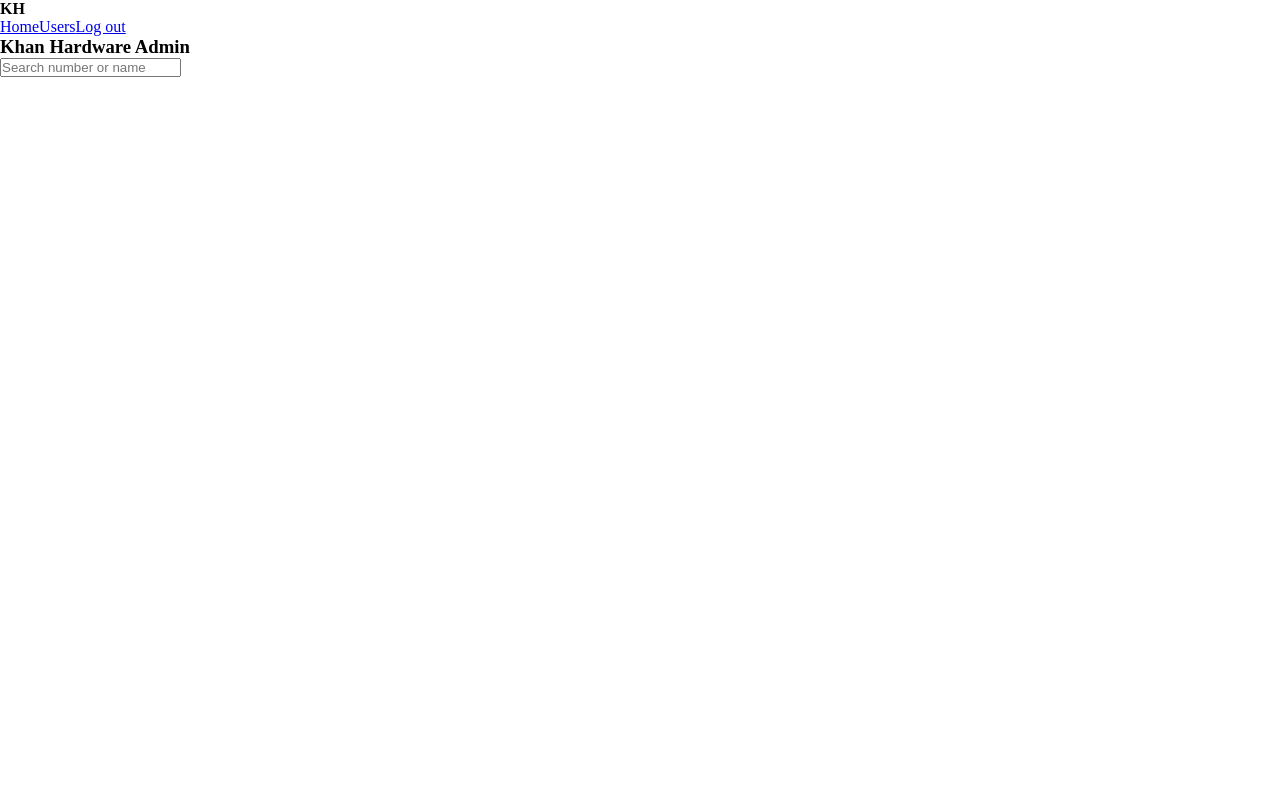
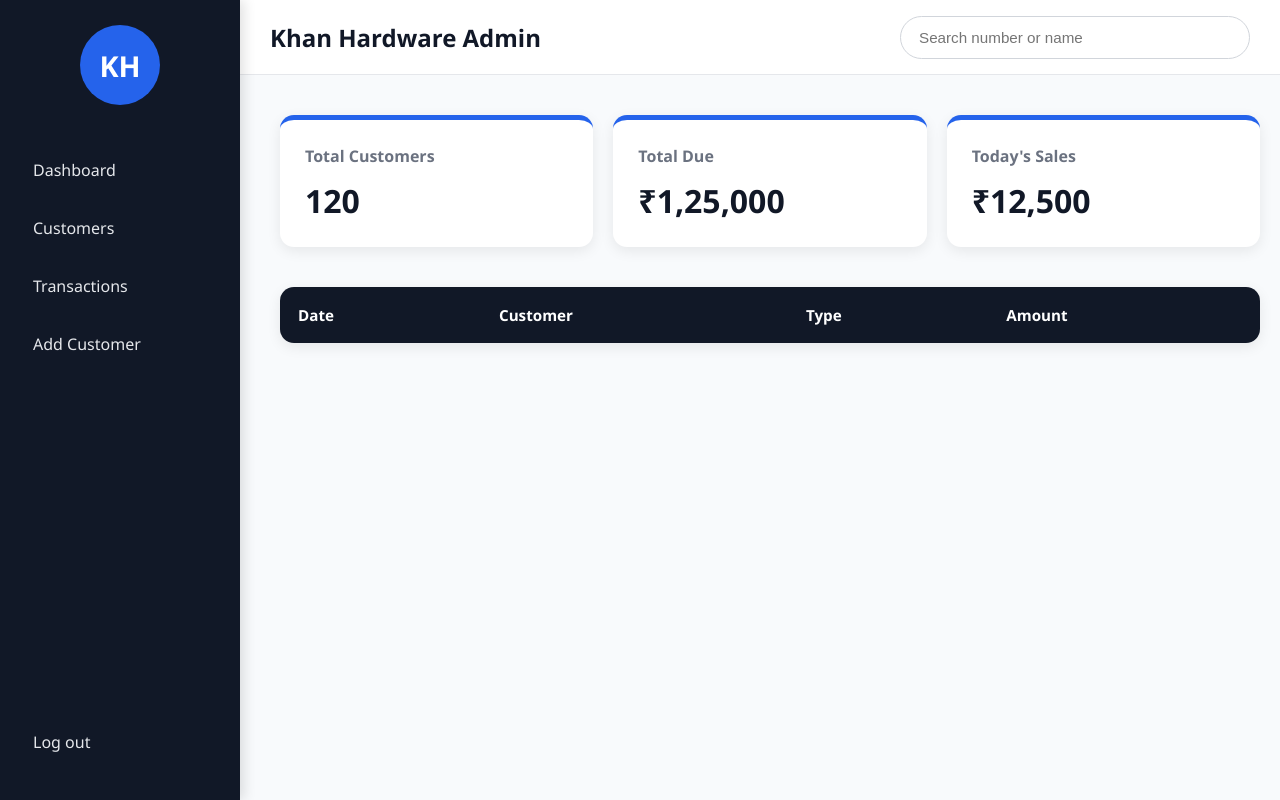
Before and after one commit to Mehranmir1750/Khan-Hardware, a React app in the folder frontend/: page /admin-dashboard in a window 1280 px wide. Built offline with nearby package versions, Linux system fonts and the light colour scheme; the HTML template or start-up script is replaced by a standard one.

Commit message:
admin panel homepage created

```diff
--- a/frontend/src/components/AdminNavbar.jsx
+++ b/frontend/src/components/AdminNavbar.jsx
@@ -1,3 +1,5 @@
+import "../styles/AdminNavbar.css"
+
 export default function AdminNavbar(){
     return(
     <>
@@ -5,8 +7,10 @@ export default function AdminNavbar(){
     <div className="left_navbar">
         <h4 className="adminlogo">KH</h4>
 
-        <a href="/home" className="home">Home</a>
-        <a href="/users" className="users">Users</a>
+    <a href="/admin">Dashboard</a>
+    <a href="/customers">Customers</a>
+    <a href="/transactions">Transactions</a>
+    <a href="/add-customer">Add Customer</a>
         <a href="/logout" className="logout">Log out</a>
     </div>
 
@@ -21,6 +25,41 @@ export default function AdminNavbar(){
         placeholder="Search number or name"
     />
 </div>
+
+<div className="dashboard_cards">
+
+  <div className="card">
+    <h4>Total Customers</h4>
+    <p>120</p>
+  </div>
+
+  <div className="card">
+    <h4>Total Due</h4>
+    <p>₹1,25,000</p>
+  </div>
+
+  <div className="card">
+    <h4>Today's Sales</h4>
+    <p>₹12,500</p>
+  </div>
+
+</div>
+
+
+<div className="table_container">
+  <table>
+    <thead>
+      <tr>
+        <th>Date</th>
+        <th>Customer</th>
+        <th>Type</th>
+        <th>Amount</th>
+      </tr>
+    </thead>
+  </table>
+</div>
+
+
     </>
     )
 }
--- /dev/null
+++ b/frontend/src/styles/AdminNavbar.css
@@ -0,0 +1,303 @@
+/* =========================
+   GLOBAL RESET
+========================= */
+
+*{
+    margin: 0;
+    padding: 0;
+    box-sizing: border-box;
+}
+
+body{
+    background: #f8fafc;
+    font-family: "Segoe UI", Tahoma, Geneva, Verdana, sans-serif;
+    color: #1f2937;
+}
+
+/* =========================
+   SIDEBAR
+========================= */
+
+.left_navbar{
+    position: fixed;
+    top: 0;
+    left: 0;
+
+    width: 240px;
+    height: 100vh;
+
+    background: #111827;
+
+    display: flex;
+    flex-direction: column;
+
+    padding: 25px 15px;
+
+    box-shadow: 4px 0 12px rgba(0,0,0,0.12);
+
+    z-index: 1000;
+}
+
+.adminlogo{
+    width: 80px;
+    height: 80px;
+
+    margin: 0 auto 40px;
+
+    border-radius: 50%;
+
+    background: #2563eb;
+    color: white;
+
+    display: flex;
+    align-items: center;
+    justify-content: center;
+
+    font-size: 1.8rem;
+    font-weight: bold;
+
+    cursor: pointer;
+}
+
+.left_navbar a{
+    color: #e5e7eb;
+
+    text-decoration: none;
+
+    padding: 14px 18px;
+
+    border-radius: 10px;
+
+    margin-bottom: 8px;
+
+    transition: all 0.3s ease;
+}
+
+.left_navbar a:hover{
+    background: #1e40af;
+    transform: translateX(4px);
+}
+
+.logout{
+    margin-top: auto;
+    margin-bottom: 10px;
+}
+
+/* =========================
+   TOP NAVBAR
+========================= */
+
+.top_navbar{
+    position: fixed;
+
+    top: 0;
+    left: 240px;
+
+    width: calc(100% - 240px);
+    height: 75px;
+
+    background: white;
+
+    display: flex;
+    align-items: center;
+    justify-content: space-between;
+
+    padding: 0 30px;
+
+    border-bottom: 1px solid #e5e7eb;
+
+    z-index: 999;
+}
+
+.admin_heading{
+    font-size: 1.5rem;
+    font-weight: 700;
+    color: #111827;
+}
+
+.admin_search{
+    width: 350px;
+
+    padding: 12px 18px;
+
+    border: 1px solid #d1d5db;
+    border-radius: 25px;
+
+    outline: none;
+
+    font-size: 0.95rem;
+
+    transition: all 0.3s ease;
+}
+
+.admin_search:focus{
+    border-color: #2563eb;
+    box-shadow: 0 0 0 4px rgba(37,99,235,0.12);
+}
+
+/* =========================
+   DASHBOARD CARDS
+========================= */
+
+.dashboard_cards{
+    margin-left: 260px;
+    margin-top: 95px;
+
+    padding: 20px;
+
+    display: grid;
+    grid-template-columns: repeat(auto-fit, minmax(240px, 1fr));
+
+    gap: 20px;
+}
+
+.card{
+    background: white;
+
+    padding: 25px;
+
+    border-radius: 14px;
+
+    border-top: 5px solid #2563eb;
+
+    box-shadow: 0 4px 14px rgba(0,0,0,0.08);
+
+    transition: all 0.3s ease;
+}
+
+.card:hover{
+    transform: translateY(-5px);
+}
+
+.card h4{
+    color: #6b7280;
+    margin-bottom: 12px;
+    font-size: 1rem;
+}
+
+.card p{
+    font-size: 2rem;
+    font-weight: bold;
+    color: #111827;
+}
+
+/* =========================
+   TABLE SECTION
+========================= */
+
+.table_container{
+    margin-left: 280px;
+    margin-right: 20px;
+    margin-top: 20px;
+
+    background: white;
+
+    border-radius: 14px;
+
+    overflow: hidden;
+
+    box-shadow: 0 4px 14px rgba(0,0,0,0.08);
+}
+
+table{
+    width: 100%;
+    border-collapse: collapse;
+}
+
+thead{
+    background: #111827;
+    color: white;
+}
+
+th{
+    padding: 18px;
+    text-align: left;
+    font-size: 0.95rem;
+}
+
+td{
+    padding: 16px 18px;
+}
+
+tbody tr{
+    border-bottom: 1px solid #e5e7eb;
+}
+
+tbody tr:hover{
+    background: #f8fafc;
+}
+
+/* =========================
+   QUICK ACTION BUTTONS
+========================= */
+
+.quick_actions{
+    margin-left: 280px;
+    margin-right: 20px;
+    margin-top: 20px;
+
+    display: flex;
+    gap: 15px;
+}
+
+.quick_actions button{
+    background: #2563eb;
+    color: white;
+
+    border: none;
+    border-radius: 8px;
+
+    padding: 12px 20px;
+
+    cursor: pointer;
+
+    font-size: 0.95rem;
+    font-weight: 600;
+
+    transition: 0.3s;
+}
+
+.quick_actions button:hover{
+    background: #1d4ed8;
+}
+
+/* =========================
+   MOBILE RESPONSIVE
+========================= */
+
+@media (max-width: 768px){
+
+    .left_navbar{
+        width: 180px;
+    }
+
+    .top_navbar{
+        left: 180px;
+        width: calc(100% - 180px);
+
+        padding: 0 15px;
+    }
+
+    .admin_heading{
+        font-size: 1rem;
+    }
+
+    .admin_search{
+        width: 160px;
+    }
+
+    .dashboard_cards{
+        margin-left: 190px;
+        padding: 15px;
+    }
+
+    .table_container{
+        margin-left: 190px;
+        margin-right: 10px;
+    }
+
+    .quick_actions{
+        margin-left: 190px;
+        flex-direction: column;
+    }
+}
```
